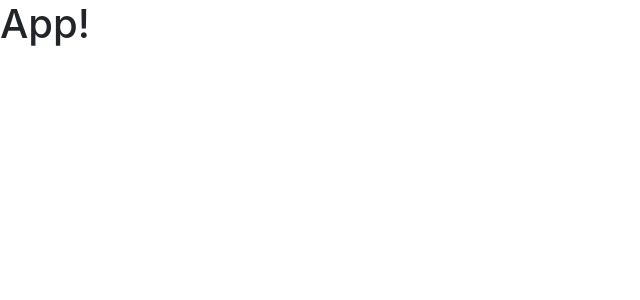
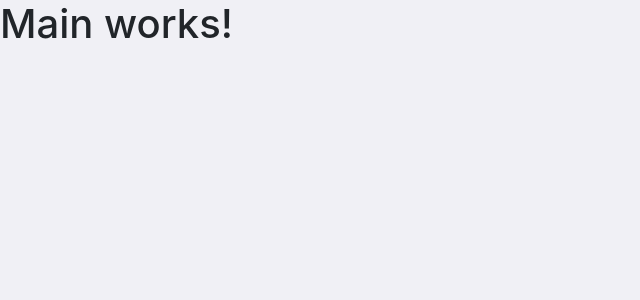
Before and after one commit to EstevamBruno/saloon-barber-shop-web, a React (Create React App) app: page / in a window 1280 px wide. Shown: the top 300 px of the page, without its empty margins (0-640 px from the left). Built offline with nearby package versions, Linux system fonts and the light colour scheme.

Commit message:
Added routes application

```diff
--- a/src/App.tsx
+++ b/src/App.tsx
@@ -1,8 +1,14 @@
 import React from 'react';
+import { BrowserRouter } from 'react-router-dom';
+import { GlobalStyles } from './styles/global/globalStyles';
+import Routes from './routes';
 
 function App() {
   return (
-    <h1>App!</h1>
+    <BrowserRouter>
+      <GlobalStyles />
+      <Routes />
+    </BrowserRouter>
   );
 }
 
```
